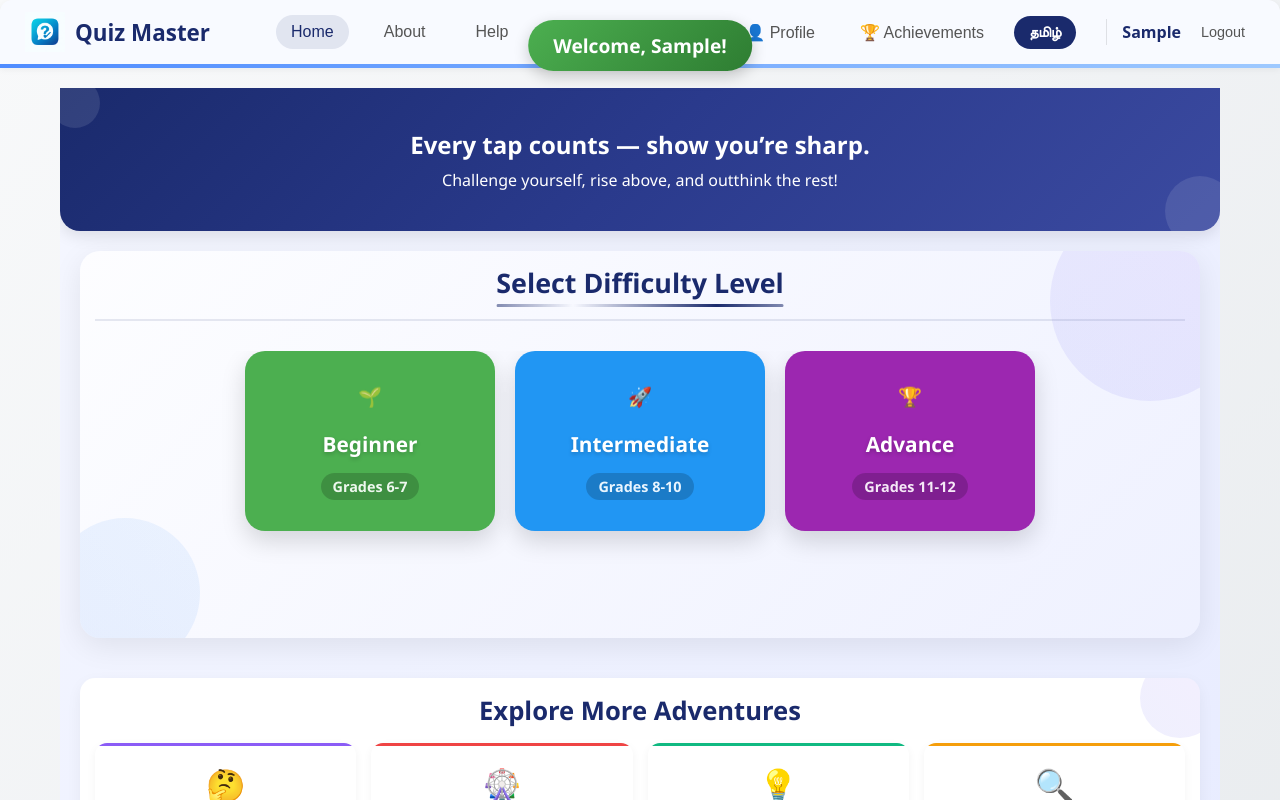
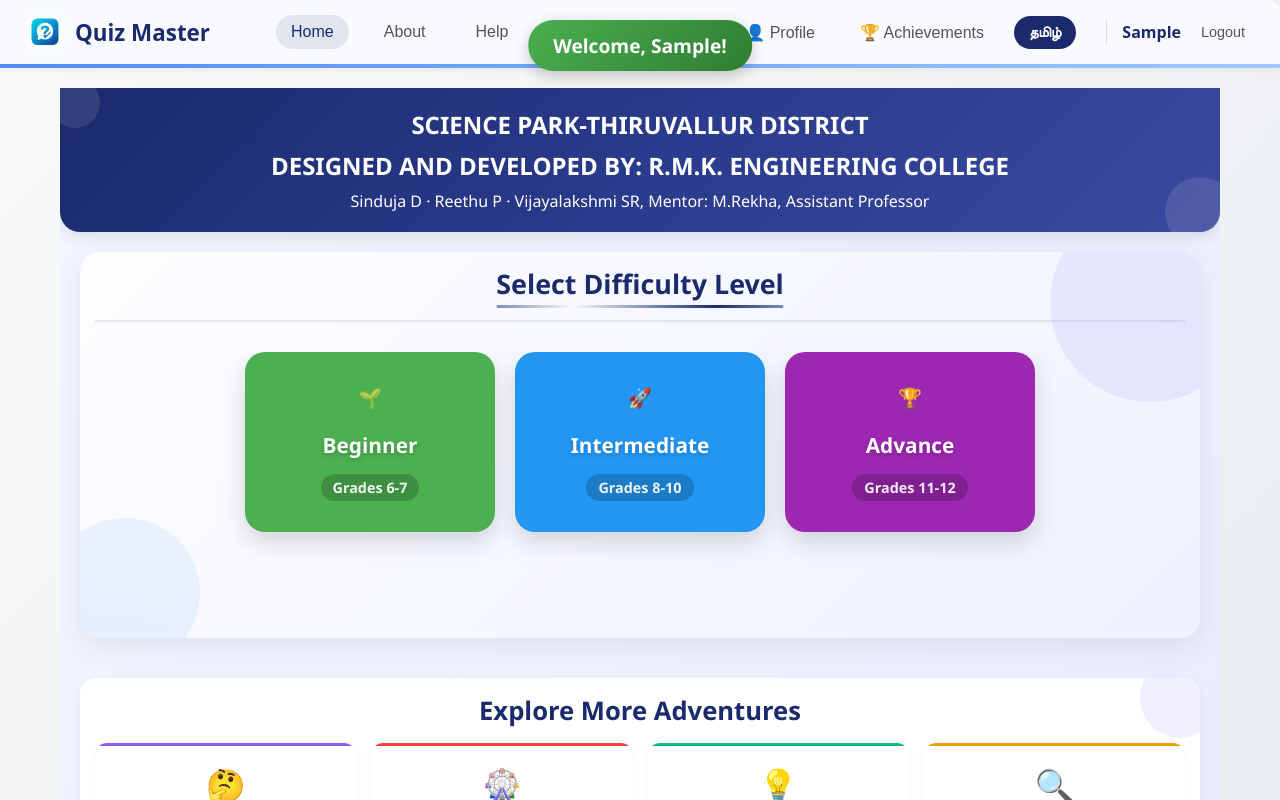
Before and after one commit to Sinduja-D/quiz-master-offline, a React (Create React App) app: page / in a window 1280 px wide. Both pictures are taken after typing "Sample", "Sample" into the empty fields and a click on the button "START EXPLORING". Shown: the top 800 px of the page. Built offline with nearby package versions, Linux system fonts and the light colour scheme.

Commit message:
home page header changed

```diff
--- a/src/components/HomePage.css
+++ b/src/components/HomePage.css
@@ -10,7 +10,7 @@
 }
 /* Hero Box */
 .hero-box {
-  padding: 40px 40px;
+  padding: 20px 20px;
   text-align: center;
   background: linear-gradient(135deg, #1a2a6c 0%, #2a3a8c 50%, #3b4aa0 100%);
   color: white;
@@ -54,6 +54,7 @@
   position: relative;
   z-index: 1;
 }
+
 /* Content Wrapper */
 .content-wrapper {
   display: flex;
--- a/src/components/HomePage.js
+++ b/src/components/HomePage.js
@@ -30,14 +30,20 @@ const HomePage = ({ language, setActivePage, onLevelSelect, user }) => {
       <div className="hero-box">
         <h1 className="hero-title">
           {language === "English"
-            ? "Every tap counts — show you’re sharp."
-            : "ஒவ்வொரு தொடுதலும் முக்கியம் — நீ கூர்மையானவர் என்பதை நிரூபி."}
+            ? "SCIENCE PARK-THIRUVALLUR DISTRICT"
+            : "அறிவியல் பூங்கா-திருவள்ளூர் மாவட்டம்"}
         </h1>
+        <h3 className="hero-title">
+          {language === "English"
+            ? "DESIGNED AND DEVELOPED BY: R.M.K. ENGINEERING COLLEGE"
+            : "வடிவமைத்து உருவாக்கியவர்கள்: ஆர்.எம்.கே. பொறியியல் கல்லூரி"}
+        </h3>
         <p className="hero-subtitle">
           {language === "English"
-            ? "Challenge yourself, rise above, and outthink the rest!"
-            : "உன்னைச் சவால் செய், மேலெழு, மற்றவர்களை மிஞ்சி சிந்தி!"}
+            ? "Sinduja D · Reethu P · Vijayalakshmi SR, \n Mentor: M.Rekha, Assistant Professor"
+            : "சிந்துஜா டி · ரீத்து பெ · விஜயலட்சுமி எஸ் ஆ,\n வழிகாட்டி: ம.ரேகா, உதவி பேராசிரியர்"}
         </p>
+
       </div>
 
       <div className="content-wrapper">
--- a/src/data/riddlesTamil.json
+++ b/src/data/riddlesTamil.json
@@ -192,7 +192,7 @@
     "id": 28,
     "language": "Tamil",
     "riddle": "எது உயிரினத்தின் மரபணுக்கான தகவலை எடுத்துக்கொள்ளும்?",
-    "answer": "DNA (டிஎন்ஏ)",
+    "answer": "DNA",
     "explanation": "DNA-ல் உயிரின் எல்லா மரபணு தகவலும் இருக்கும்."
   },
   {
@@ -304,7 +304,7 @@
     "id": 44,
     "language": "Tamil",
     "riddle": "ஒரு எண்ணம் அல்லது அளவைக் குறிக்க பயன்படுத்தப்படும் சோதனை கருவி என்ன?",
-    "answer": "காலிபர் / मीசர் (Measuring tools)",
+    "answer": "காலிபர்(Measuring tools)",
     "explanation": "துல்லியமான அளவுக்காக பல கருவிகள் பயன்படும்."
   },
   {
```
